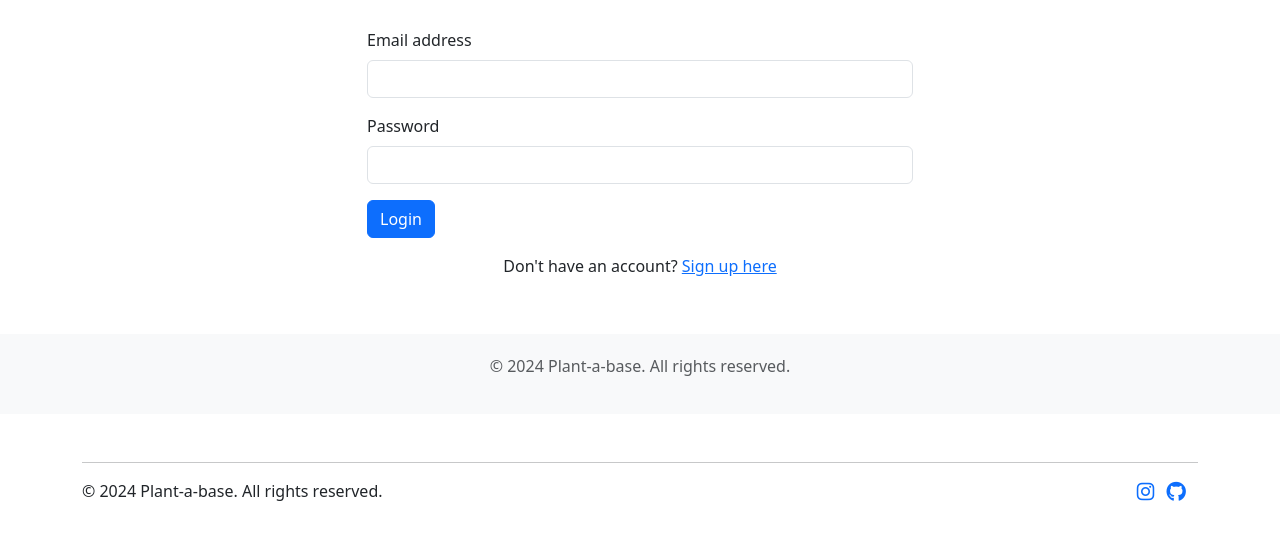
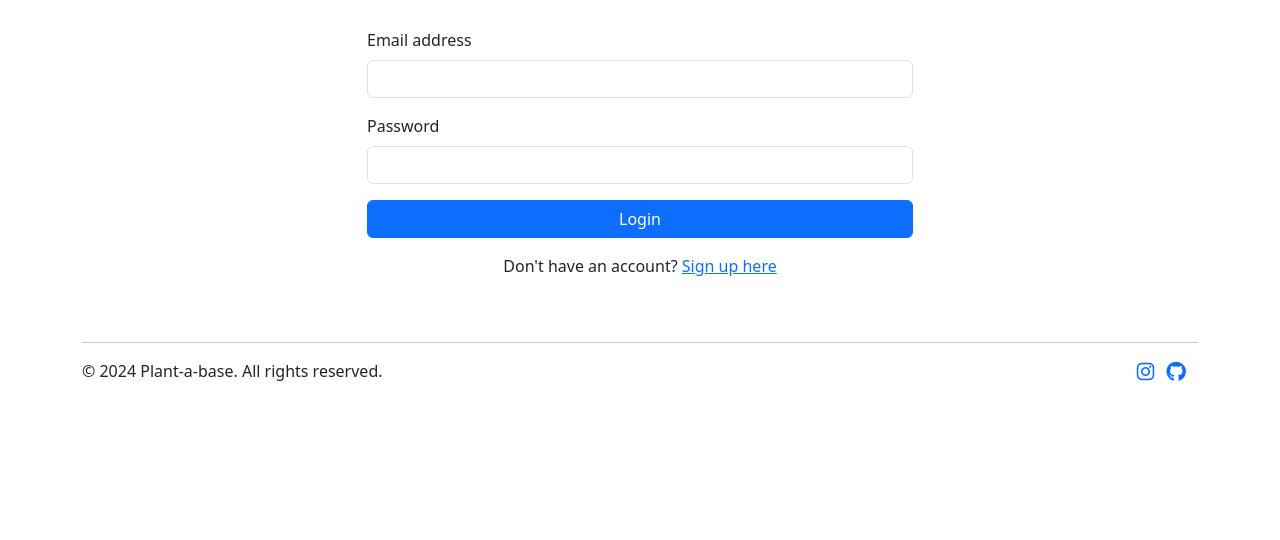
Before and after one commit to afrank84/plant-a-base, a PHP site: page /pages/login.php in a window 1280 px wide. Shown: the part 172-712 px from the top of the page. Run offline with PHP 8.4, Linux system fonts and the light colour scheme.

Commit message:
login.php - updated footer and menu path to the PHP versions

```diff
--- a/pages/login.php
+++ b/pages/login.php
@@ -1,7 +1,12 @@
 <?php
 require_once '../includes/db_connection.php';
+session_start();
 
-session_start();
+// Redirect if already logged in
+if (isset($_SESSION['user_id'])) {
+    //header("Location: dashboard.php");
+    exit();
+}
 
 $error = '';
 $success = '';
@@ -16,19 +21,15 @@ if ($_SERVER["REQUEST_METHOD"] == "POST") {
         try {
             $pdo = getConnection();
 
-            // Check if user exists
             $stmt = $pdo->prepare("SELECT user_id, username, password_hash FROM Users WHERE email = ?");
             $stmt->execute([$email]);
             $user = $stmt->fetch(PDO::FETCH_ASSOC);
 
             if ($user && password_verify($password, $user['password_hash'])) {
-                // Login successful
                 $_SESSION['user_id'] = $user['user_id'];
                 $_SESSION['username'] = $user['username'];
-                $success = "Login successful! Welcome, " . htmlspecialchars($user['username']) . "!";
-                // Redirect to dashboard or home page
-                // header("Location: dashboard.php");
-                // exit();
+                header("Location: dashboard.php");
+                exit();
             } else {
                 $error = "Invalid email or password.";
             }
@@ -39,7 +40,6 @@ if ($_SERVER["REQUEST_METHOD"] == "POST") {
     }
 }
 ?>
-
 <!DOCTYPE html>
 <html lang="en">
 <head>
@@ -48,16 +48,10 @@ if ($_SERVER["REQUEST_METHOD"] == "POST") {
     <title>Login - Plant-a-base</title>
     <link href="https://cdnjs.cloudflare.com/ajax/libs/bootstrap/5.3.0/css/bootstrap.min.css" rel="stylesheet">
     <link href="https://cdnjs.cloudflare.com/ajax/libs/font-awesome/6.4.0/css/all.min.css" rel="stylesheet">
-    <style>
-        .footer {
-            background-color: #f8f9fa;
-            padding: 20px 0;
-            margin-top: 40px;
-        }
-    </style>
 </head>
 <body>
-    <div id="menu-placeholder"></div>
+    <?php include '../includes/menu.php'; ?>
+
     <div class="container mt-5">
         <h1 class="text-center mb-5">Login</h1>
 
@@ -81,19 +75,15 @@ if ($_SERVER["REQUEST_METHOD"] == "POST") {
                         <label for="password" class="form-label">Password</label>
                         <input type="password" class="form-control" id="password" name="password" required>
                     </div>
-                    <button type="submit" class="btn btn-primary">Login</button>
+                    <button type="submit" class="btn btn-primary w-100">Login</button>
                 </form>
                 <p class="mt-3 text-center">Don't have an account? <a href="register.php">Sign up here</a></p>
             </div>
         </div>
     </div>
-    <footer class="footer">
-        <div class="container">
-            <p class="text-muted text-center">&copy; 2024 Plant-a-base. All rights reserved.</p>
-        </div>
-    </footer>
-    <script src="../js/menu.js"></script>
-    <script src="../js/footer.js"></script>
+
+    <?php include '../includes/footer.php'; ?>
+
     <script src="https://cdnjs.cloudflare.com/ajax/libs/bootstrap/5.3.0/js/bootstrap.bundle.min.js"></script>
 </body>
 </html>
```
